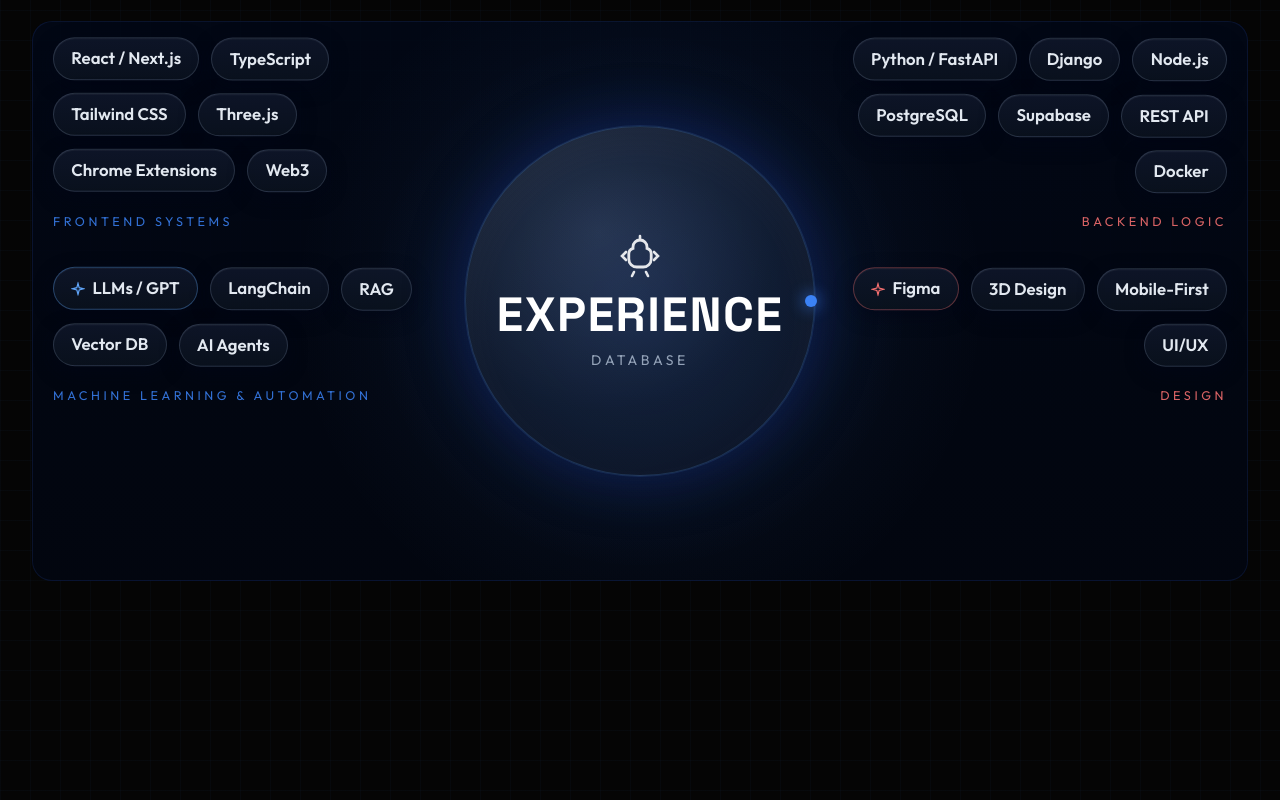
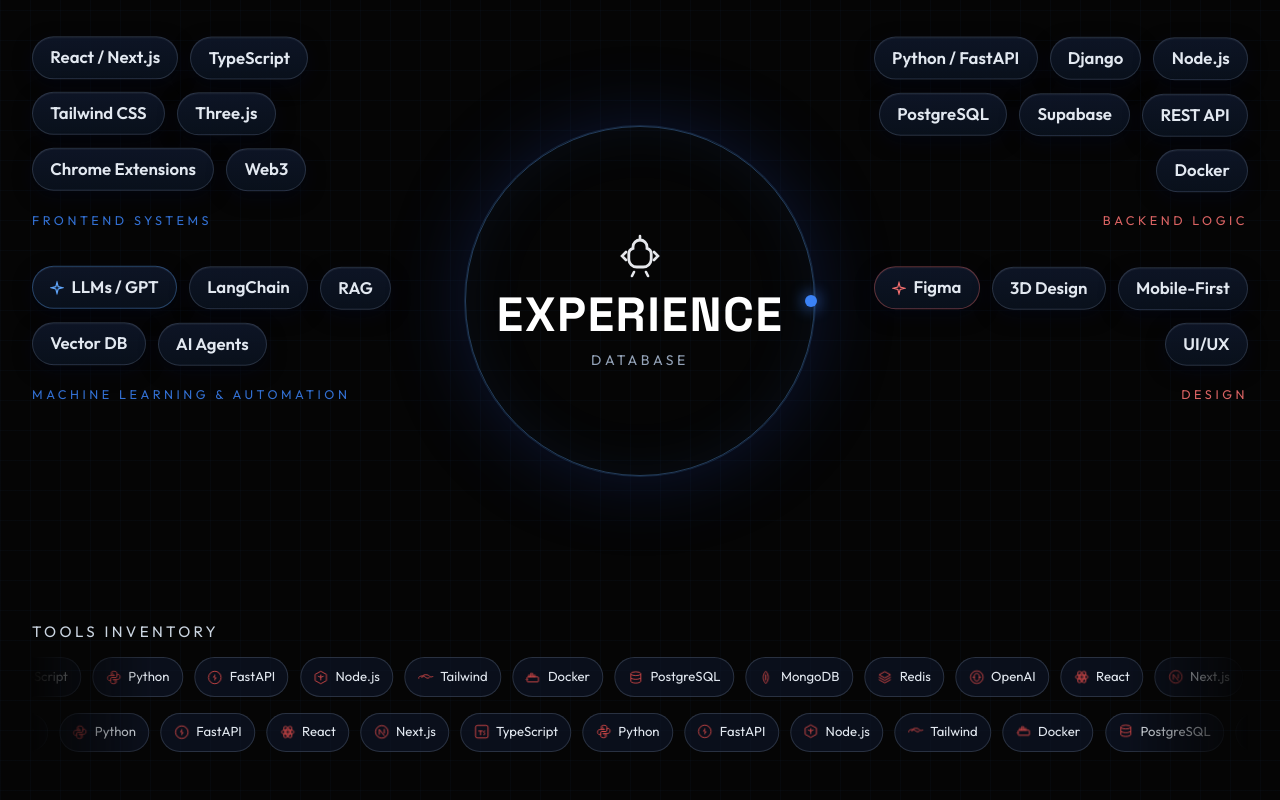
Before and after one commit to tantanbagsik/raypanganiban8, a Next.js app: page / in a window 1280 px wide. Shown: the part 2060-2860 px from the top of the page. Built offline with nearby package versions, Linux system fonts and the light colour scheme.

Commit message:
Add animated tools inventory and transparent experience core

```diff
--- a/src/app/globals.css
+++ b/src/app/globals.css
@@ -309,14 +309,9 @@
 .expertise-shell {
   position: relative;
   min-height: 560px;
-  border: 1px solid rgba(30, 58, 138, 0.24);
-  border-radius: 1.25rem;
-  padding: 1.5rem;
-  background:
-    radial-gradient(circle at 50% 50%, rgba(37, 99, 235, 0.16), rgba(5, 8, 18, 0) 40%),
-    radial-gradient(circle at 50% 50%, rgba(96, 165, 250, 0.09), transparent 52%),
-    linear-gradient(180deg, rgba(2, 8, 23, 0.88), rgba(2, 6, 16, 0.95));
-  overflow: hidden;
+  padding: 0;
+  background: transparent;
+  overflow: visible;
 }
 
 .expertise-col {
@@ -326,11 +321,11 @@
 }
 
 .expertise-col-left {
-  left: 1.25rem;
+  left: 0;
 }
 
 .expertise-col-right {
-  right: 1.25rem;
+  right: 0;
 }
 
 .chip-grid {
@@ -408,12 +403,12 @@
   display: flex;
   align-items: center;
   justify-content: center;
-  background: radial-gradient(circle at 38% 30%, rgba(148, 163, 184, 0.2), rgba(30, 41, 59, 0.35) 55%, rgba(15, 23, 42, 0.4) 100%);
-  border: 1px solid rgba(96, 165, 250, 0.2);
+  background: transparent;
+  border: 1px solid rgba(96, 165, 250, 0.35);
   box-shadow:
-    0 0 0 1px rgba(96, 165, 250, 0.12),
-    0 0 60px rgba(30, 64, 175, 0.35),
-    inset 0 16px 44px rgba(255, 255, 255, 0.04);
+    0 0 0 1px rgba(96, 165, 250, 0.16),
+    0 0 80px rgba(30, 64, 175, 0.28),
+    inset 0 0 60px rgba(59, 130, 246, 0.08);
 }
 
 .expertise-core-inner {
@@ -434,6 +429,76 @@
   left: calc(50% - 6px);
   top: calc(50% - 6px);
   animation: orbit-dot 6s linear infinite;
+}
+
+.tools-inventory {
+  margin-top: 2.5rem;
+}
+
+.tools-inventory-title {
+  color: #cbd5e1;
+  font-size: 0.95rem;
+  letter-spacing: 0.22em;
+  text-transform: uppercase;
+  margin-bottom: 0.85rem;
+}
+
+.tools-marquee {
+  position: relative;
+  overflow: hidden;
+  -webkit-mask-image: linear-gradient(to right, transparent, black 10%, black 90%, transparent);
+  mask-image: linear-gradient(to right, transparent, black 10%, black 90%, transparent);
+}
+
+.tools-track {
+  width: max-content;
+  display: flex;
+  align-items: center;
+  gap: 0.7rem;
+  animation: tools-marquee 34s linear infinite;
+}
+
+.tools-marquee-reverse .tools-track {
+  animation-direction: reverse;
+  animation-duration: 38s;
+}
+
+.tool-pill {
+  display: inline-flex;
+  align-items: center;
+  gap: 0.45rem;
+  padding: 0.55rem 0.78rem;
+  border-radius: 999px;
+  border: 1px solid rgba(100, 116, 139, 0.34);
+  background: rgba(15, 23, 42, 0.62);
+  color: #e2e8f0;
+  font-size: 0.82rem;
+  white-space: nowrap;
+}
+
+.tool-pill-icon {
+  width: 15px;
+  height: 15px;
+  animation: tool-bob 3.2s ease-in-out infinite;
+}
+
+@keyframes tools-marquee {
+  from {
+    transform: translateX(0);
+  }
+  to {
+    transform: translateX(-50%);
+  }
+}
+
+@keyframes tool-bob {
+  0%,
+  100% {
+    transform: translateY(0);
+  }
+  50% {
+    transform: translateY(-2px);
+  }
 }
 
 @keyframes orbit-dot {
@@ -515,7 +580,7 @@
 
 @media (max-width: 640px) {
   .expertise-shell {
-    padding: 1rem;
+    padding: 0;
   }
 
   .skill-chip {
@@ -531,4 +596,17 @@
   .expertise-core-inner p.font-display {
     font-size: 1.55rem;
   }
+
+  .tools-inventory {
+    margin-top: 2rem;
+  }
+
+  .tools-inventory-title {
+    font-size: 0.84rem;
+  }
+
+  .tool-pill {
+    font-size: 0.76rem;
+    padding: 0.5rem 0.7rem;
+  }
 }
--- a/src/components/Skills.jsx
+++ b/src/components/Skills.jsx
@@ -2,6 +2,21 @@
 const leftBottom = ['LLMs / GPT', 'LangChain', 'RAG', 'Vector DB', 'AI Agents']
 const rightTop = ['Python / FastAPI', 'Django', 'Node.js', 'PostgreSQL', 'Supabase', 'REST API', 'Docker']
 const rightBottom = ['Figma', '3D Design', 'Mobile-First', 'UI/UX']
+
+const toolInventory = [
+  { id: 'react', label: 'React' },
+  { id: 'nextjs', label: 'Next.js' },
+  { id: 'typescript', label: 'TypeScript' },
+  { id: 'python', label: 'Python' },
+  { id: 'fastapi', label: 'FastAPI' },
+  { id: 'nodejs', label: 'Node.js' },
+  { id: 'tailwind', label: 'Tailwind' },
+  { id: 'docker', label: 'Docker' },
+  { id: 'postgresql', label: 'PostgreSQL' },
+  { id: 'mongodb', label: 'MongoDB' },
+  { id: 'redis', label: 'Redis' },
+  { id: 'openai', label: 'OpenAI' },
+]
 
 function Spark({ color = '#60a5fa' }) {
   return (
@@ -21,6 +36,9 @@
 }
 
 export default function Skills() {
+  const toolsRowA = [...toolInventory, ...toolInventory]
+  const toolsRowB = [...toolInventory.slice(5), ...toolInventory.slice(0, 5), ...toolInventory]
+
   return (
     <section id="skills" className="px-4 sm:px-6 lg:px-8 py-16 sm:py-20 lg:py-28">
       <div className="max-w-7xl mx-auto">
@@ -88,6 +106,32 @@
             <p className="expertise-label expertise-label-red mt-4">DESIGN</p>
           </div>
         </div>
+
+        <div className="fade-in-up tools-inventory" style={{ transitionDelay: '0.15s' }}>
+          <p className="tools-inventory-title">Tools Inventory</p>
+
+          <div className="tools-marquee">
+            <div className="tools-track">
+              {toolsRowA.map((tool, index) => (
+                <div className="tool-pill" key={`a-${tool.id}-${index}`}>
+                  <img src={`/images/tools/${tool.id}.svg`} alt={tool.label} className="tool-pill-icon" style={{ animationDelay: `${index * 0.08}s` }} />
+                  <span>{tool.label}</span>
+                </div>
+              ))}
+            </div>
+          </div>
+
+          <div className="tools-marquee tools-marquee-reverse mt-4">
+            <div className="tools-track">
+              {toolsRowB.map((tool, index) => (
+                <div className="tool-pill" key={`b-${tool.id}-${index}`}>
+                  <img src={`/images/tools/${tool.id}.svg`} alt={tool.label} className="tool-pill-icon" style={{ animationDelay: `${index * 0.08}s` }} />
+                  <span>{tool.label}</span>
+                </div>
+              ))}
+            </div>
+          </div>
+        </div>
       </div>
     </section>
   )
```
